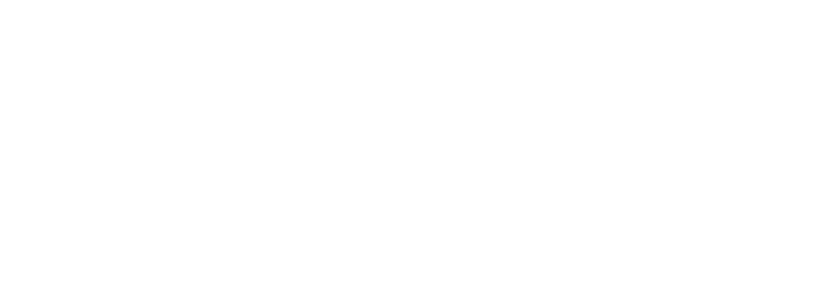
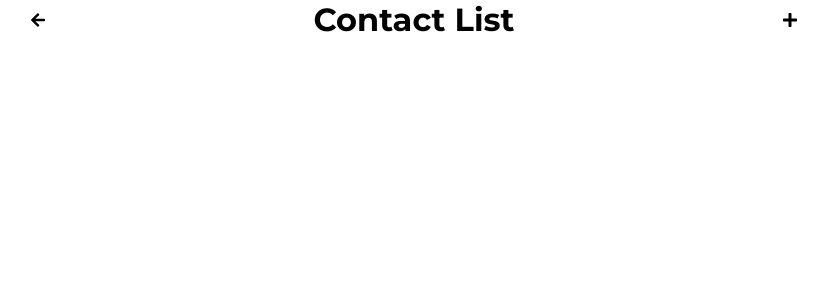
Before and after one commit to ClaudioFerreir/contactList, a React (Create React App) app: page / in a window 1280 px wide. Shown: the top 300 px of the page, without its empty margins (226-1054 px from the left). Built offline with nearby package versions, Linux system fonts and the light colour scheme.

Commit message:
header added

```diff
--- a/package.json
+++ b/package.json
@@ -13,6 +13,7 @@
     "@types/react-dom": "^18.2.17",
     "react": "^18.2.0",
     "react-dom": "^18.2.0",
+    "react-icons": "^4.12.0",
     "react-redux": "^9.0.4",
     "react-router-dom": "^6.21.0",
     "react-scripts": "5.0.1",
@@ -45,6 +46,7 @@
     ]
   },
   "devDependencies": {
+    "@babel/plugin-proposal-private-property-in-object": "^7.21.11",
     "@types/styled-components": "^5.1.34",
     "@typescript-eslint/eslint-plugin": "^6.14.0",
     "@typescript-eslint/parser": "^6.14.0",
--- a/public/index.html
+++ b/public/index.html
@@ -24,6 +24,9 @@
       work correctly both with client-side routing and a non-root public URL.
       Learn how to configure a non-root public URL by running `npm run build`.
     -->
+    <link rel="preconnect" href="https://fonts.googleapis.com">
+    <link rel="preconnect" href="https://fonts.gstatic.com" crossorigin>
+    <link href="https://fonts.googleapis.com/css2?family=Montserrat:wght@400;700&display=swap" rel="stylesheet">
     <title>Contact List</title>
   </head>
   <body>
--- a/src/App.tsx
+++ b/src/App.tsx
@@ -1,9 +1,13 @@
-import EstiloGlobal from './styles'
+import Cabecalho from './containers/Cabecalho'
+import EstiloGlobal, { Container } from './styles'
 
 function App() {
   return (
     <>
       <EstiloGlobal />
+      <Container>
+        <Cabecalho />
+      </Container>
     </>
   )
 }
--- /dev/null
+++ b/src/containers/Cabecalho/index.tsx
@@ -0,0 +1,15 @@
+import { FaArrowLeft, FaPlus } from 'react-icons/fa'
+
+import HeaderWrapper from './styles'
+
+const BarraSuperior = () => {
+  return (
+    <HeaderWrapper>
+      <FaArrowLeft />
+      <h1>Contact List</h1>
+      <FaPlus />
+    </HeaderWrapper>
+  )
+}
+
+export default BarraSuperior
--- /dev/null
+++ b/src/containers/Cabecalho/styles.ts
@@ -0,0 +1,8 @@
+import styled from 'styled-components'
+
+const HeaderWrapper = styled.header`
+  display: flex;
+  justify-content: space-between;
+  align-items: center;
+`
+export default HeaderWrapper
--- a/src/styles/index.ts
+++ b/src/styles/index.ts
@@ -1,10 +1,19 @@
-import { createGlobalStyle } from 'styled-components'
+import styled, { createGlobalStyle } from 'styled-components'
 
 const EstiloGlobal = createGlobalStyle`
   * {
     margin: 0;
     padding: 0;
     box-sizing: border-box;
+    font-family: 'Montserrat', sans-serif;
+    text-decoration: none;
   }
 `
+
+export const Container = styled.div`
+  max-width: 768px;
+  width: 100%;
+  margin: 0 auto;
+`
+
 export default EstiloGlobal
--- a/tsconfig.json
+++ b/tsconfig.json
@@ -22,5 +22,5 @@
   },
   "include": [
     "src"
-  ]
+, "store"  ]
 }
```
Also changed, not shown: store/index.ts (added, +9 -0 lines), .babelrc (added), 1 other file (tests, documents, lock files or other folders).
